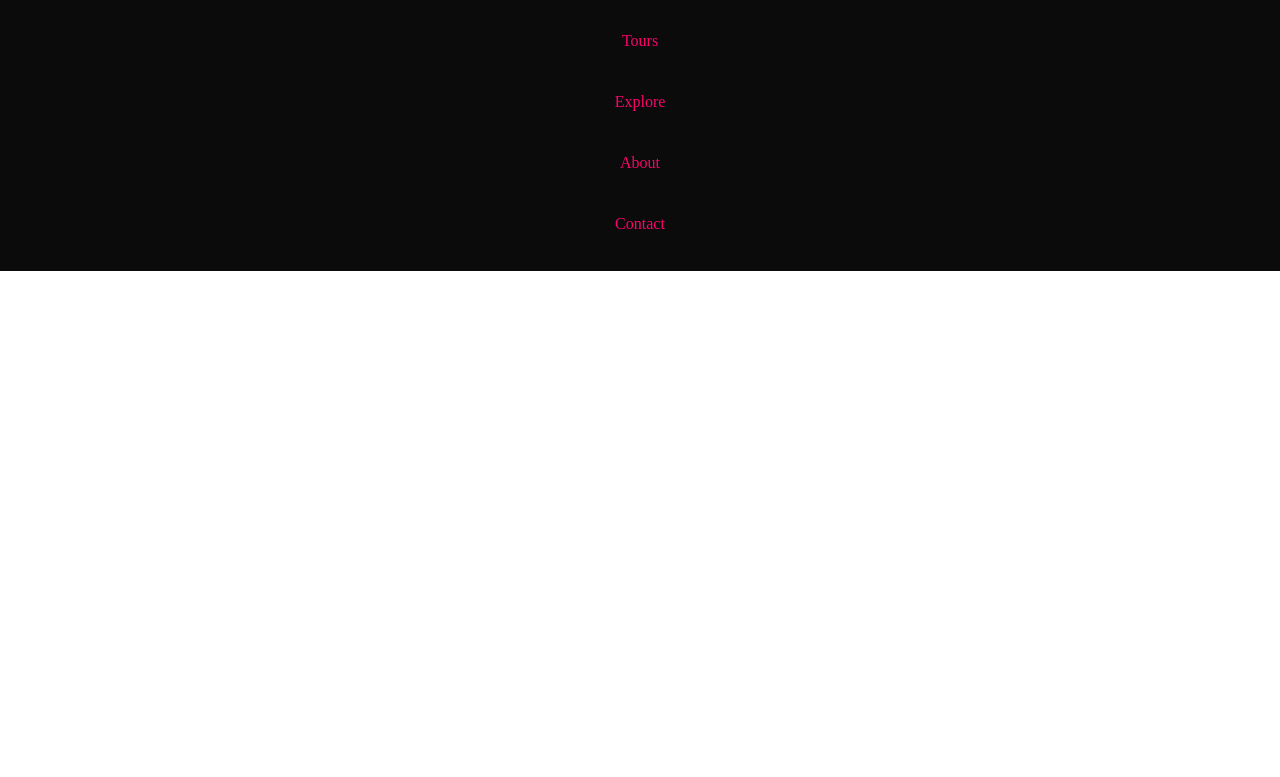
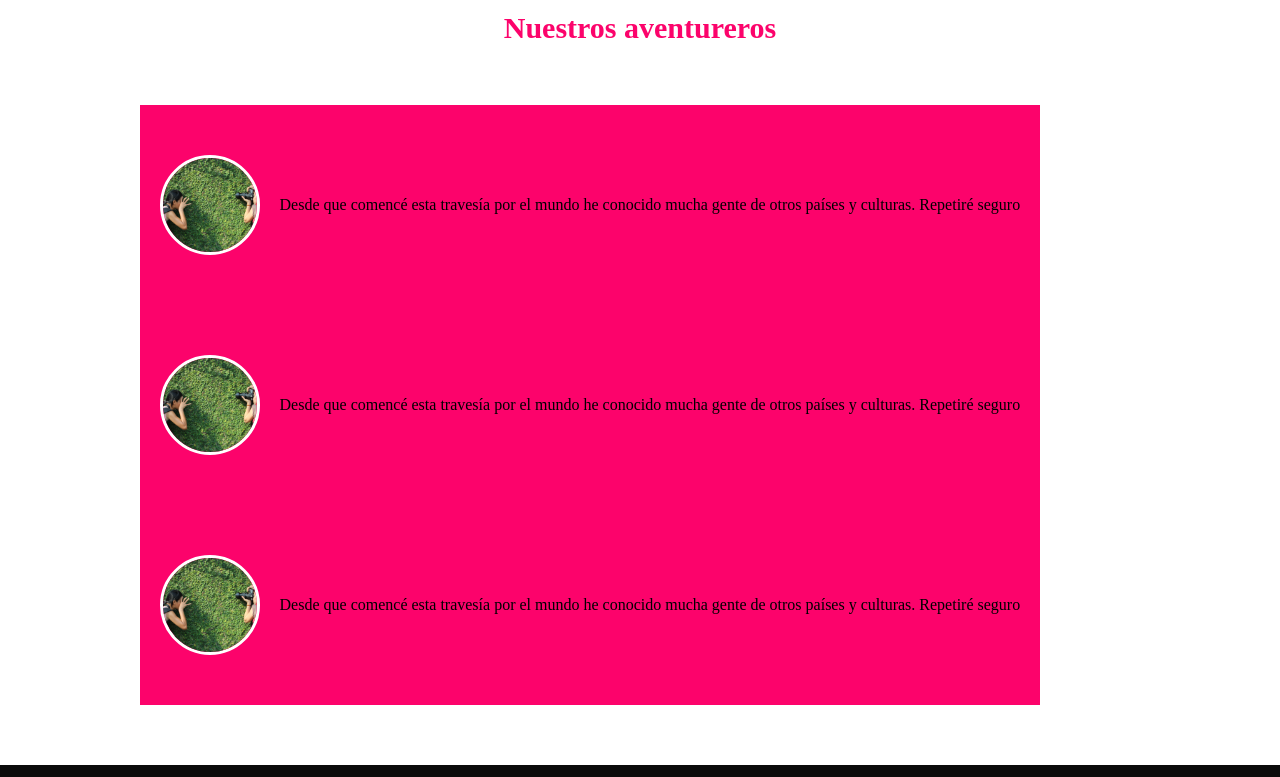
Before and after one commit to Javierrocadev/Pages, a plain HTML site: page Adventure/index.html in a window 1280 px wide. Shown: the part 1397-2174 px from the top of the page. Before the commit the page ends 1668 px from the top, so only its background shows below. Drawn offline with Linux system fonts and the light colour scheme.

Commit message:
estilo e img

```diff
--- a/Adventure/index.html
+++ b/Adventure/index.html
@@ -44,6 +44,23 @@
             </div>
         </div>
     </section>
+    <section class="opinion-section">
+        <h1 class="opinion-title">Nuestros aventureros</h1>
+        <div class="opinion">
+            <div class="opinion-card">
+                <img src="./img/img4.png" alt="imagen">
+                <p>Desde que comencé esta travesía por el mundo he conocido mucha gente de otros países y culturas. Repetiré seguro</p>
+            </div>
+            <div class="opinion-card">
+                <img src="./img/img4.png" alt="imagen">
+                <p>Desde que comencé esta travesía por el mundo he conocido mucha gente de otros países y culturas. Repetiré seguro</p>
+            </div>
+            <div class="opinion-card">
+                <img src="./img/img4.png" alt="imagen">
+                <p>Desde que comencé esta travesía por el mundo he conocido mucha gente de otros países y culturas. Repetiré seguro</p>
+            </div>
+        </div>
+    </section>
     <footer>
         <div>
             <ul class="footer-links">
--- a/Adventure/style/estilo.css
+++ b/Adventure/style/estilo.css
@@ -138,3 +138,38 @@ footer {
     border-bottom: transparent 3px solid;
     padding: 5px;
 }
+.opinion-section{
+    padding: 60px 0;
+    width: 90%;
+    max-width: 1000px;
+    margin: auto;
+    overflow: hidden;
+}
+.opinion-title{
+    color:#fc036b;
+    font-size: 30px;
+    text-align: center;
+    margin-bottom: 60px;
+}
+.opinion{
+    flex-direction: column;
+    justify-content: center;
+    align-items: center;
+}
+.opinion-card{
+    background:#fc036b;
+    display:flex;
+    width: 90%;
+    height: 200px;
+    align-items: center;
+    justify-content: space-evenly;
+    border: 5px;
+}
+.opinion-card img{
+    width: 100px;
+    height: 100px;
+    object-fit: cover;
+    border: 3px solid #fff;
+    border-radius: 50%;
+    display: block;
+}
```
